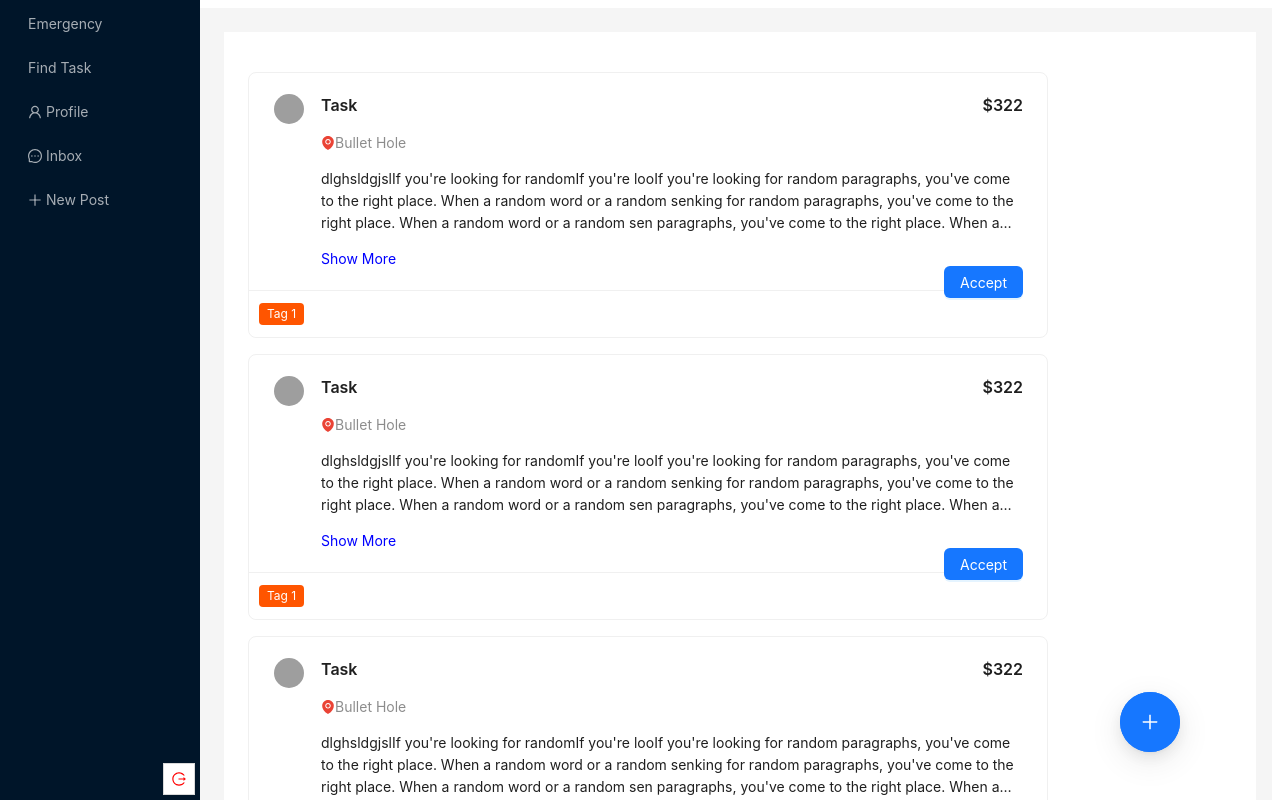
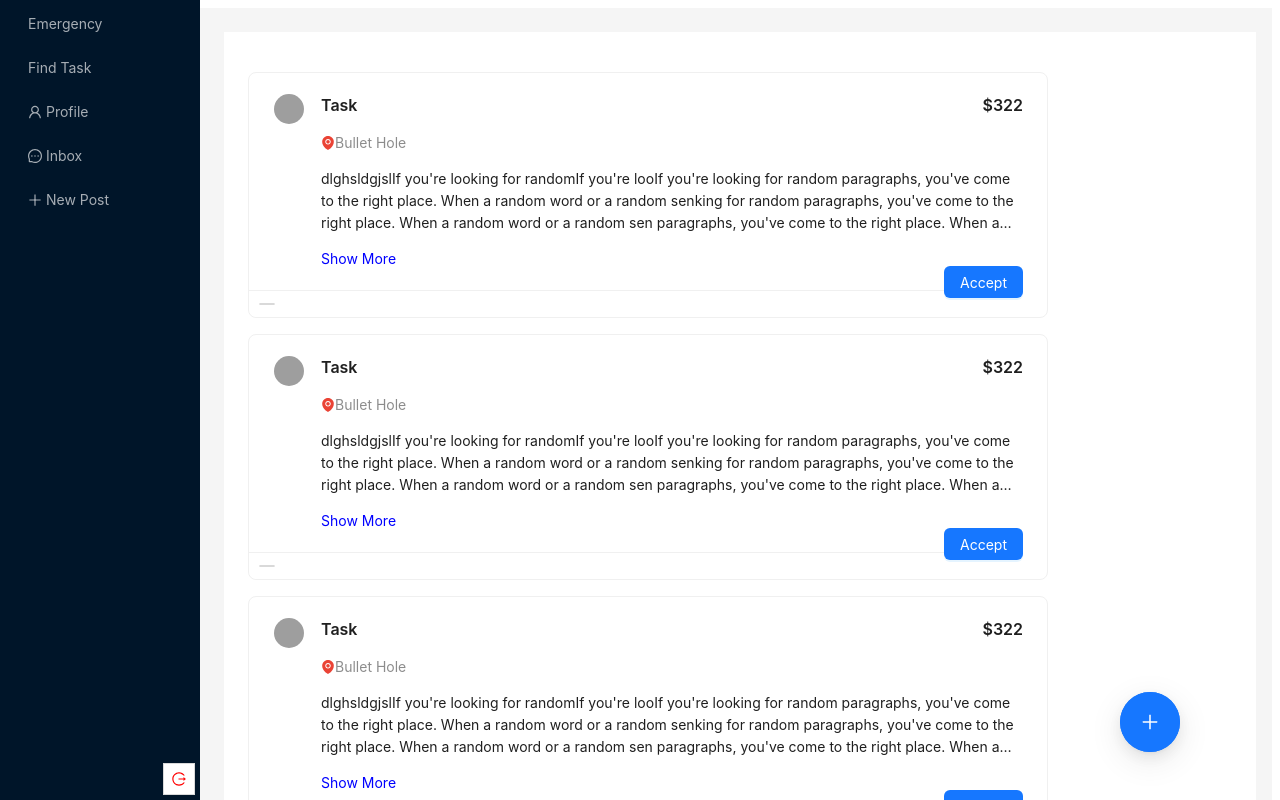
Before and after one commit to Yashaswe/ycp-connectcampus, a React (Create React App) app in the folder frontend/: page / in a window 1280 px wide. Shown: the top 800 px of the page. Built offline with nearby package versions, Linux system fonts and the light colour scheme; no server answers; sample sign-in values are in the browser's storage; grey boxes are pictures that could not be loaded.

Commit message:
add tags

```diff
--- a/frontend/src/components/CardPost.js
+++ b/frontend/src/components/CardPost.js
@@ -6,6 +6,13 @@ const { Meta } = Card;
 const { Text, Paragraph } = Typography;
 
 const CardPost = ({ postinfo }) => {
+  const categoryColor = {
+    Pickup: "#f50",
+    Medical: "#2db7f5",
+    Transportation: "#87d068",
+    Pet: "#108ee9",
+    Book: "#800080",
+  };
   const [showMore, setShowMore] = useState(true);
   const handleExpand = () => {
     setShowMore(!showMore);
@@ -16,8 +23,11 @@ const CardPost = ({ postinfo }) => {
     <Card
       style={{ width: 800, marginTop: 16 }}
       actions={[
-        <Tag color="#f50" style={{ float: "left", marginLeft: "10px" }}>
-          Tag 1
+        <Tag
+          color={categoryColor[postinfo.category]}
+          style={{ float: "left", marginLeft: "10px" }}
+        >
+          {postinfo.category}
         </Tag>,
       ]}
       // actions={[
```
